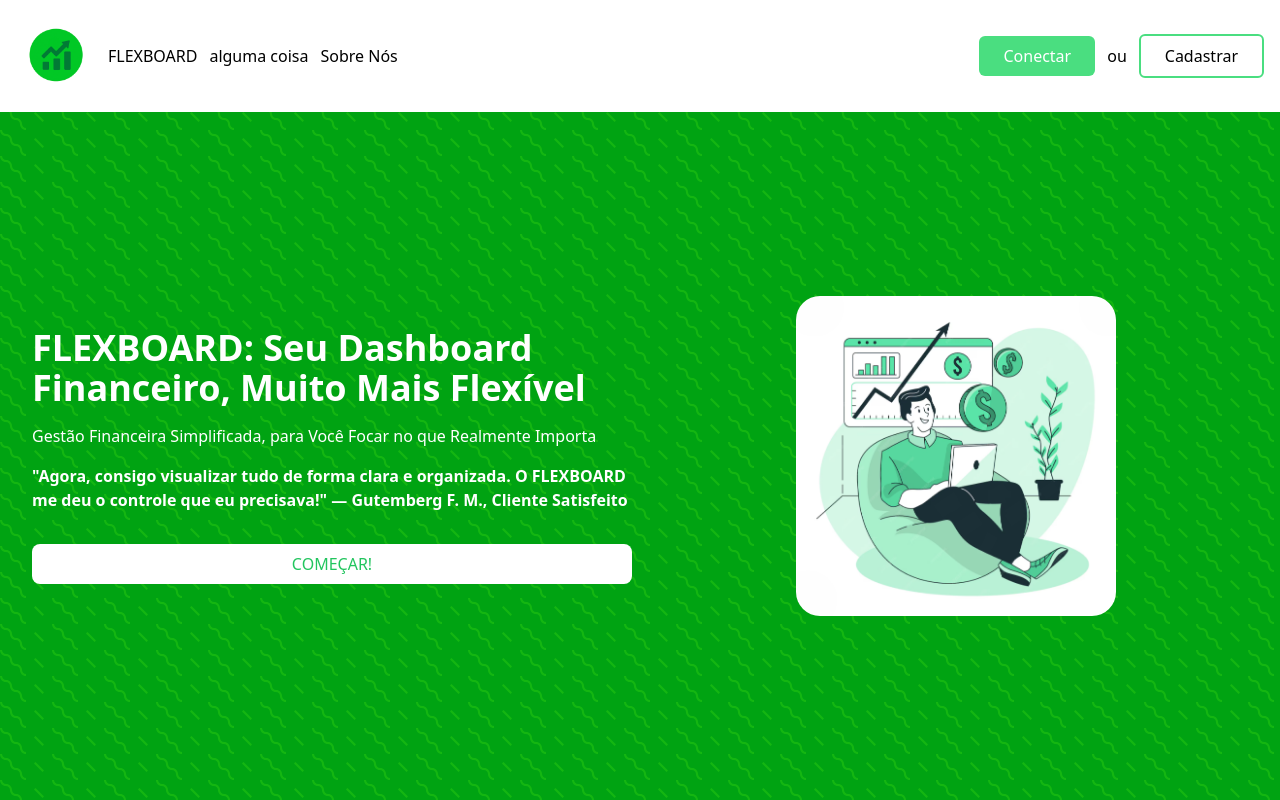
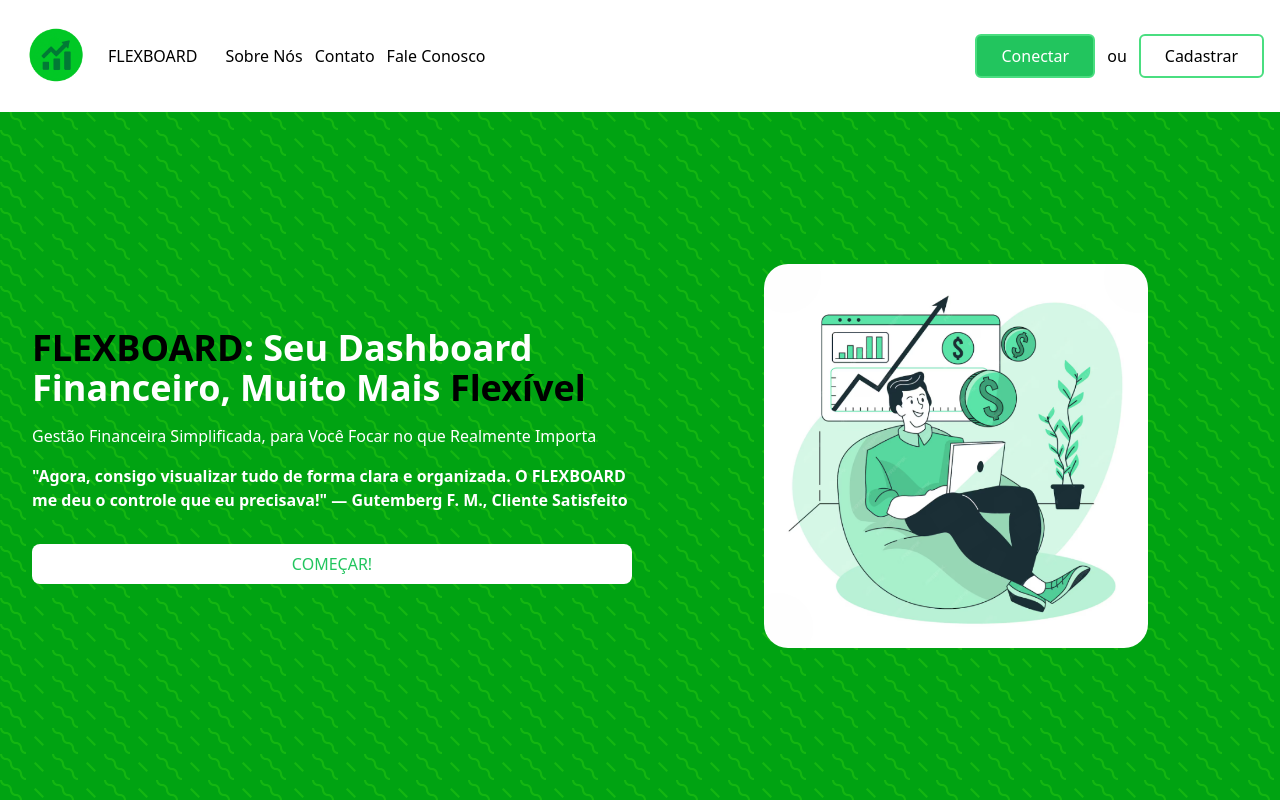
Before and after one commit to Gute-11/Financial_Dashboard_Panel, a React (Vite) app: page /Home in a window 1280 px wide. Built offline with nearby package versions, Linux system fonts and the light colour scheme.

Commit message:
HomePage

```diff
--- a/src/pages/Cadastro.jsx
+++ b/src/pages/Cadastro.jsx
@@ -0,0 +1,9 @@
+
+function Cadastro() {
+
+    return(
+        <div></div>
+    );
+}
+
+export default Cadastro;
--- a/src/pages/HomePage.jsx
+++ b/src/pages/HomePage.jsx
@@ -16,19 +16,34 @@ function HomePage() {
             object-cover w-20 h-20 cursor-pointer border-gray-300
             transition-all duration-300 ease-linear hover:scale-110"
         />
-        <a href="">FLEXBOARD</a>
-        <a href="">alguma coisa</a>
-        <a href="">Sobre Nós</a>
-        <button className="bg-green-400 py-2 ml-auto text-white px-6 rounded-md">Conectar</button>
+        <a href="#" className="pr-4">FLEXBOARD</a>
+        <a href="#">Sobre Nós</a>
+        <a href="#">Contato</a>
+        <a href="#">Fale Conosco</a>
+        <button
+          className="bg-green-500 border-green-400 border-2 py-2 ml-auto text-white px-6 rounded-md
+        transition-all duration-300 ease-linear hover:scale-105 focus:outline-none
+        hover:bg-white hover:text-black"
+        >
+          Conectar
+        </button>
         <p>ou</p>
-        <button className="py-2 px-6 rounded-md border-green-400 border-2">Cadastrar</button>
+        <button
+          className="py-2 px-6 rounded-md border-green-400 border-2 transition-all
+        duration-300 ease-linear hover:bg-green-500 hover:scale-105 focus:outline-none
+        hover:text-white"
+        >
+          Cadastrar
+        </button>
       </header>
 
       <div className="pt-28 h-full md:h-screen flex background-pattern">
         <main className="grid grid-cols-1 md:grid-cols-2 gap-4 px-4 py-8">
           <div className="justify-center flex flex-col gap-4 pl-4">
             <h1 className="text-white text-4xl font-bold">
-              FLEXBOARD: Seu Dashboard Financeiro, Muito Mais Flexível
+              <span className="text-black">FLEXBOARD</span>: Seu Dashboard
+              Financeiro, Muito Mais{" "}
+              <span className="text-black">Flexível</span>
             </h1>
             <p className="text-white font-thin">
               Gestão Financeira Simplificada, para Você Focar no que Realmente
@@ -48,7 +63,7 @@ function HomePage() {
             <img
               src={fotoHomePage}
               alt="Foto Home Page"
-              className="object-cover m-auto justify-center h-80 w-80
+              className="object-cover m-auto justify-center h-96 w-96
               rounded-3xl ease-linear"
             />
           </div>
--- a/src/pages/Login.jsx
+++ b/src/pages/Login.jsx
@@ -0,0 +1,10 @@
+function Login() {
+
+    return(
+
+        <div></div>
+
+    );
+}
+
+export default Login;
```
Also changed, not shown: src/main.jsx (+8 -3 lines).
